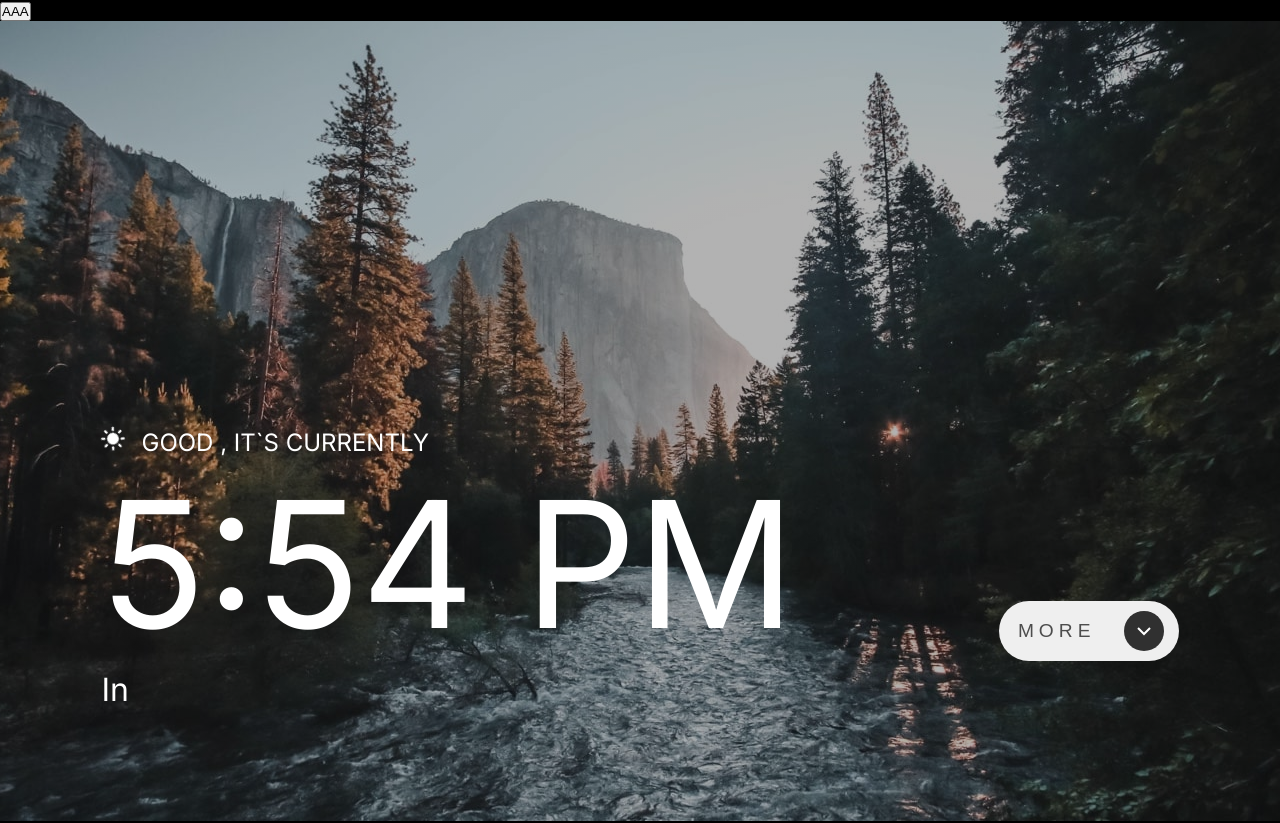
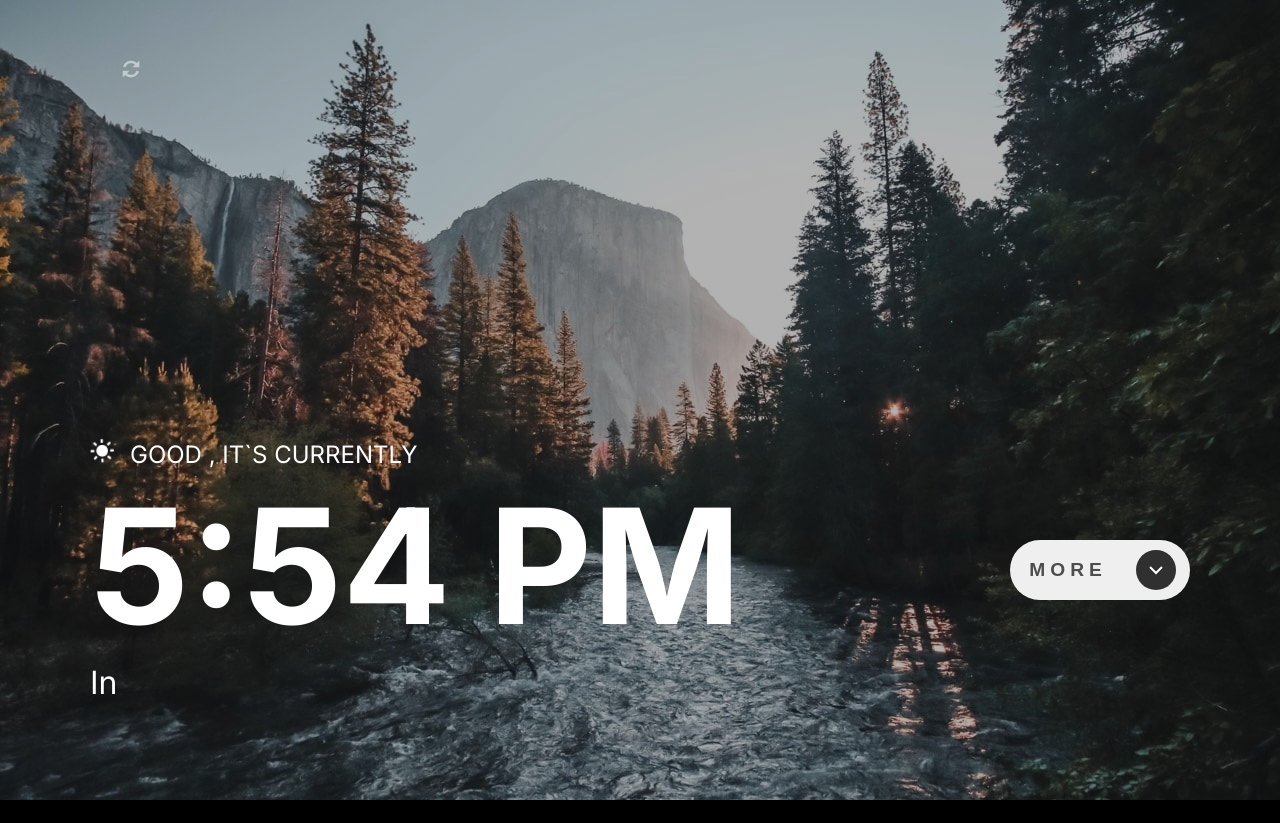
Before and after one commit to JEKO10/Clock-App, a React (Create React App) app: page / in a window 1280 px wide. Shown: the top 823 px of the page. Built offline with nearby package versions, Linux system fonts and the light colour scheme; no server answers.

Commit message:
quotes section finished

```diff
--- a/src/App.js
+++ b/src/App.js
@@ -6,6 +6,7 @@ import Quotes from "./components/Quotes";
 function App() {
   const [location, setLocation] = useState("");
   const [timezone, setTimezone] = useState([]);
+  const [time, setTime] = useState("");
 
   const fetchLocation = async () => {
     const response = await fetch(
@@ -21,17 +22,30 @@ function App() {
     );
     const data = await response.json();
     setTimezone(data);
+    console.log(data);
   };
 
   useEffect(() => {
     fetchLocation();
     fetchTimezone();
+    setInterval(() => {
+      const date = new Date();
+      setTime(date.toLocaleTimeString().replace(/(.*)\D\d+/, "$1"));
+    }, 1000);
   }, [location]);
 
   return (
     <>
-      <Quotes />
-      <Main location={location} />
+      <header
+        className={
+          time.substring(0, 2) < 6 || time.substring(0, 2) >= 18
+            ? "night"
+            : "day"
+        }
+      >
+        <Quotes />
+        <Main location={location} time={time} timezone={timezone} />
+      </header>
       <MoreInfo timezone={timezone} />
     </>
   );
--- a/src/components/Main.jsx
+++ b/src/components/Main.jsx
@@ -1,7 +1,6 @@
-import { useEffect, useState } from "react";
+import { useState } from "react";
 
-function Main({ location }) {
-  const [time, setTime] = useState("");
+function Main({ timezone, location, time }) {
   const [isScrolled, setIsScrolled] = useState(true);
   let top;
 
@@ -10,13 +9,6 @@ function Main({ location }) {
   } else {
     top = 0;
   }
-
-  useEffect(() => {
-    setInterval(() => {
-      const date = new Date();
-      setTime(date.toLocaleTimeString().replace(/(.*)\D\d+/, "$1"));
-    }, 1000);
-  });
 
   const handleScroll = () => {
     window.scroll({
@@ -27,13 +19,7 @@ function Main({ location }) {
   };
 
   return (
-    <section
-      className={
-        time.substring(0, 2) < 6 || time.substring(0, 2) >= 18
-          ? "night main"
-          : "day main"
-      }
-    >
+    <section className="main">
       <div>
         <h2>
           {time.substring(0, 2) < 6 || time.substring(0, 2) >= 18 ? (
@@ -65,7 +51,9 @@ function Main({ location }) {
             : ""}
           , It`s currently
         </h2>
-        <h1>{time}</h1>
+        <h1>
+          {time} <span>{timezone.abbreviation}</span>
+        </h1>
         <h3>In {location}</h3>
       </div>
       <button
--- a/src/components/Quotes.jsx
+++ b/src/components/Quotes.jsx
@@ -1,4 +1,4 @@
-import React, { useState } from "react";
+import React, { useEffect, useState } from "react";
 
 function Quotes() {
   const [quote, setQuote] = useState("");
@@ -10,9 +10,26 @@ function Quotes() {
     console.log(quote);
   };
 
+  useEffect(() => {
+    fetchQuote();
+  }, []);
+
   return (
     <section className="quotes">
-      <button onClick={fetchQuote}>AAA</button>
+      <div>
+        <p>{quote.content}</p>
+        <button onClick={fetchQuote}>
+          <svg width="18" height="18" xmlns="http://www.w3.org/2000/svg">
+            <path
+              d="M7.188 10.667a.208.208 0 01.147.355l-2.344 2.206a5.826 5.826 0 009.578-2.488l2.387.746A8.322 8.322 0 013.17 14.94l-2.149 2.022a.208.208 0 01-.355-.148v-6.148h6.52zm7.617-7.63L16.978.958a.208.208 0 01.355.146v6.23h-6.498a.208.208 0 01-.147-.356L13 4.765A5.825 5.825 0 003.43 7.26l-2.386-.746a8.32 8.32 0 0113.76-3.477z"
+              fill="#FFF"
+              fillRule="nonzero"
+              opacity=".5"
+            />
+          </svg>
+        </button>
+      </div>
+      <h3>{quote.author}</h3>
     </section>
   );
 }
--- a/src/index.scss
+++ b/src/index.scss
@@ -10,14 +10,17 @@ body {
   font-family: "Inter", sans-serif;
   background-color: #000;
   color: #fff;
-  overflow-y: hidden;
+  overflow: hidden;
 }
 
-.main {
-  display: flex;
-  justify-content: space-around;
-  align-items: flex-end;
-  min-height: 100vh;
+header {
+  padding: 60px 26px;
+  height: 100vh;
+  width: 100%;
+
+  > section {
+    height: 50%;
+  }
 
   &.night {
     background: linear-gradient(rgba(0, 0, 0, 0.3), rgba(0, 0, 0, 0.3)),
@@ -28,13 +31,24 @@ body {
     background: linear-gradient(rgba(0, 0, 0, 0.3), rgba(0, 0, 0, 0.3)),
       url("./images/bg-daytime.jpg") center/cover no-repeat;
   }
+}
+
+.main {
+  max-width: 1100px;
+  margin: 0 auto;
+  display: flex;
+  justify-content: space-between;
+  align-items: center;
 
   > div {
-    margin-bottom: 7rem;
+    h1 {
+      font-size: 10rem;
+      font-weight: 700;
 
-    h1 {
-      font-size: 11rem;
-      font-weight: 500;
+      span {
+        font-size: 3rem;
+        font-weight: 500;
+      }
     }
 
     h2 {
@@ -57,10 +71,11 @@ body {
     display: flex;
     justify-content: space-around;
     align-items: center;
-    margin-bottom: 10rem;
+    // margin-bottom: 5rem;
     padding-left: 5px;
     text-transform: uppercase;
     font-size: 1.2rem;
+    font-weight: 600;
     color: rgb(77, 77, 77);
     letter-spacing: 5px;
     width: 180px;
@@ -91,6 +106,8 @@ body {
     grid-template-columns: repeat(2, 1fr);
     column-gap: 15rem;
     row-gap: 5rem;
+    height: 100%;
+    width: 100%;
   }
 
   h3 {
@@ -105,11 +122,40 @@ body {
   }
 }
 
+.quotes {
+  max-width: 1100px;
+  margin: 0 auto;
+
+  > div {
+    display: flex;
+    justify-content: flex-start;
+    align-items: center;
+
+    p {
+      font-size: 1.3rem;
+      max-width: 500px;
+      text-shadow: 0 4px 4px #000;
+      margin-right: 2rem;
+    }
+
+    button {
+      background: none;
+      border: none;
+      cursor: pointer;
+    }
+  }
+
+  h3 {
+    margin-top: 1.5rem;
+    text-shadow: 0 4px 4px #000;
+  }
+}
+
 @keyframes rotating {
   from {
     transform: rotate(0deg);
   }
   to {
-    transform: rotate(45deg);
+    transform: rotate(90deg);
   }
 }
```
